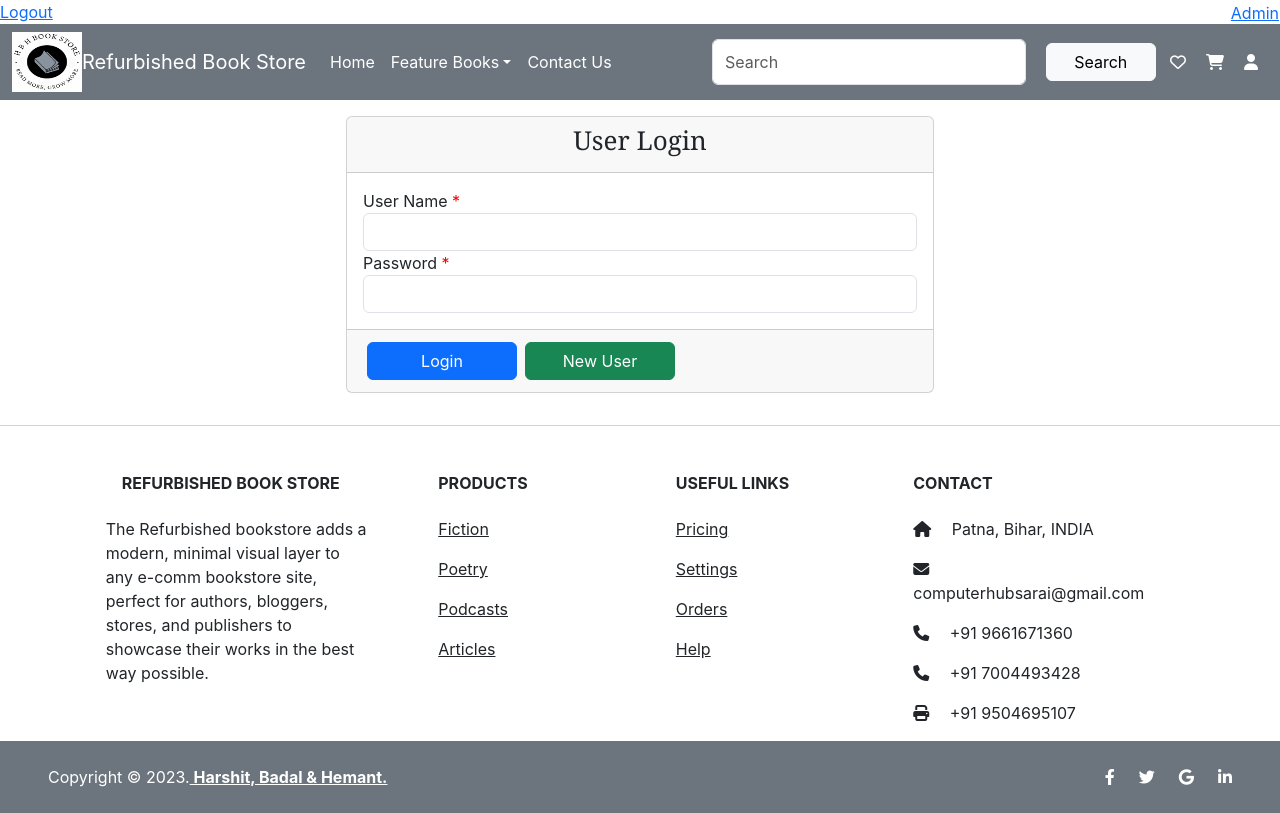
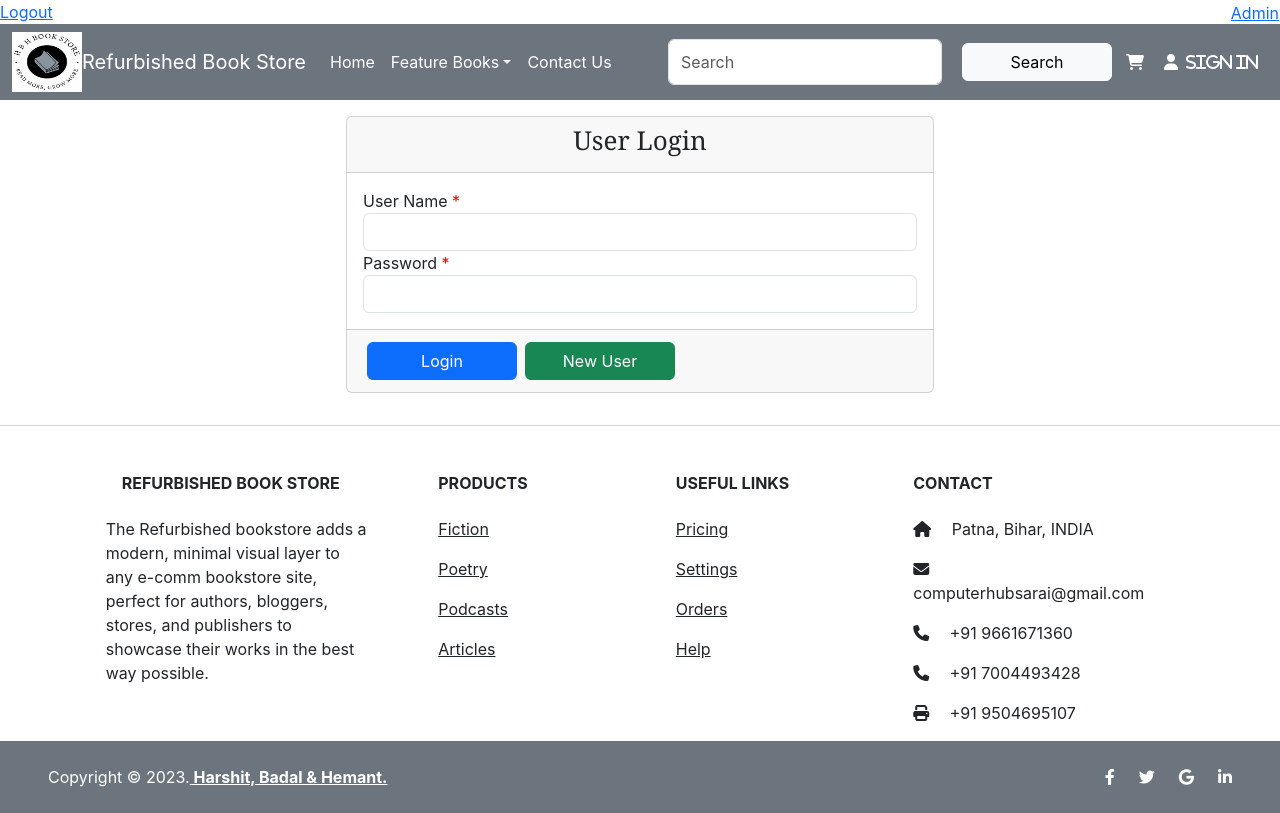
Before and after one commit to imbadalanand/Final-year, a React (Create React App) app: page /Login in a window 1280 px wide. Built offline with nearby package versions, Linux system fonts and the light colour scheme; some icons are missing.

Commit message:
login & logout

```diff
--- a/db.json
+++ b/db.json
@@ -234,6 +234,16 @@
       "country": "india",
       "address": "sarai",
       "gender": "male"
+    },
+    {
+      "id": "harshit",
+      "name": "Harshit Brand",
+      "password": "12345",
+      "email": "harshit@gmail.com",
+      "phone": "9966699666",
+      "country": "india",
+      "address": "KANKANRBAGH DON",
+      "gender": "male"
     }
   ]
 }
--- a/src/App.js
+++ b/src/App.js
@@ -9,7 +9,6 @@ import Signup from "./components/Signup"
 import Contact from "./components/Contact"
 import Cart from "./components/Cart"
 import Footer from "./components/Footer"
-import Wishlist from "./components/Wishlist";
 import AdminLogin from "./components/Admin/AdminLogin";
 import Carousel from "./components/Carousel";
 import Pagination from "./components/Pagination";
@@ -32,15 +31,16 @@ function App() {
       </header>
       <main>
         <Routes>
-          <Route path="/product/:productId" element={<ProductScreen />} />
+
+
           <Route path="/" element={<HomeScreen />} />
           <Route path="/Login" element={<Login />} />
           <Route path="/Signup" element={<Signup/>} />
+          <Route path="/product/:productId" element={<ProductScreen />} />
           <Route path="/Contact" element={<Contact/>} />
           <Route path="/Cart" element={<Cart/>} />
-          <Route path="/Wishlist" element={<Wishlist/>} />
           <Route path="/AdminL" element={<AdminLogin />} />
-              <Route path="/Admin" element={<Admin />} />
+          <Route path="/Admin" element={<Admin />} />
           <Route path="/Carousel" element={<Carousel/>} />
           <Route path="/Pagination" element={<Pagination/>} />
           <Route path="/Review" element={<Review/>} />
--- a/src/components/Login.js
+++ b/src/components/Login.js
@@ -15,15 +15,15 @@ const Login = () => {
       fetch("http://localhost:5000/users/"+id).then((res)=>{
         return res.json();
       }).then((resp)=>{
-        //console.log(resp)
+        console.log(resp)
         if(Object.keys(resp).length===0){
           alert('Please Enter valid username');
         }else{
           if (resp.id === id && resp.password === password){
             alert('Success');
-
+            localStorage.setItem("user", JSON.stringify(resp));
+            localStorage.setItem("loggedin", true);
             usenavigate('/')
-
           }else{
             alert('Please Enter valid credentials');
           }
--- a/src/components/Navbar.js
+++ b/src/components/Navbar.js
@@ -1,13 +1,16 @@
+import React, { useState, useEffect } from "react";
+import { useDispatch, useSelector } from "react-redux";
+import { Link, useNavigate } from "react-router-dom";
 
-import React, { useState } from 'react'
-import { useDispatch, useSelector } from 'react-redux';
-import { Link } from "react-router-dom";
-// import data from "../data"
-import { updateFilteredProduct } from "../redux/actions/action"
+import { updateFilteredProduct } from "../redux/actions/action";
+import Login from "./Login";
+import { Nav, NavDropdown } from "react-bootstrap";
 
 const Navbar = () => {
-    const dispatch = useDispatch()
-    const allProduct = useSelector((s) => s.cartReducer.allProduct)
+
+  const dispatch = useDispatch();
+  const allProduct = useSelector((s) => s.cartReducer.allProduct);
+  const navigate = useNavigate();
 
   const filterResult = (catItem) => {
     const result = allProduct.filter((curData) => {
@@ -15,62 +18,149 @@ const Navbar = () => {
     });
     console.log("result", result);
     dispatch(updateFilteredProduct(result));
-    }
+  };
 
   const [searchid, searchupdate] = useState("");
 
 
+  const userInfo = JSON.parse(localStorage.getItem("user"));
+
+
+
+
+
+  const handleLogout = () => {
+    localStorage.removeItem("loggedin");
+    localStorage.removeItem("user");
+    navigate("/Login");
+  };
+
   return (
     <>
-            <Link to={'/login'}>Logout</Link>
+      <Link to={"/login"}>Logout</Link>
       <nav className="navbar navbar-expand-lg bg-secondary text-white">
-                <div className="container-fluid" style={{ color: "white" }} >
+        <div className="container-fluid" style={{ color: "white" }}>
           <img src="../images/logo.png" style={{ width: "70px", height: "60px" }} alt="" />
-                    <Link className="navbar-brand" to="/" style={{ color: "white" }}>Refurbished Book Store</Link>
-                    <button className="navbar-toggler" type="button" data-bs-toggle="collapse" data-bs-target="#navbarSupportedContent" aria-controls="navbarSupportedContent" aria-expanded="false" aria-label="Toggle navigation">
+          <Link className="navbar-brand" to="/" style={{ color: "white" }}>
+            Refurbished Book Store
+          </Link>
+          <button
+            className="navbar-toggler"
+            type="button"
+            data-bs-toggle="collapse"
+            data-bs-target="#navbarSupportedContent"
+            aria-controls="navbarSupportedContent"
+            aria-expanded="false"
+            aria-label="Toggle navigation">
             <span className="navbar-toggler-icon"></span>
           </button>
           <div className="collapse navbar-collapse" id="navbarSupportedContent">
             <ul className="navbar-nav me-auto mb-2 mb-lg-0">
               <li className="nav-item">
-                                <Link className="nav-link" aria-current="page" to="/" style={{ color: "white" }}>Home</Link>
+                <Link className="nav-link" aria-current="page" to="/" style={{ color: "white" }}>
+                  Home
+                </Link>
               </li>
               <li className="nav-item dropdown">
-                                <Link className="nav-link dropdown-toggle" to="#" role="button" data-bs-toggle="dropdown" aria-expanded="false" style={{ color: "white" }}>
+                <Link
+                  className="nav-link dropdown-toggle"
+                  to="#"
+                  role="button"
+                  data-bs-toggle="dropdown"
+                  aria-expanded="false"
+                  style={{ color: "white" }}>
                   Feature Books
                 </Link>
                 <ul className="dropdown-menu">
-                                    <li><Link className="dropdown-item" onClick={() => filterResult("Fiction")}>Fiction</Link></li>
-                                    <li><Link className="dropdown-item" onClick={() => filterResult("Science")}>Science</Link></li>
-                                    <li><Link className="dropdown-item" onClick={() => filterResult("Religious")}>Religious</Link></li>
-                                    <li><Link className="dropdown-item" onClick={() => filterResult("Romance")}>Romance</Link></li>
-                                    <li><Link className="dropdown-item" onClick={() => filterResult("Biography")}>Biography</Link></li>
-                                    <li><Link className="dropdown-item" onClick={() => filterResult("Finance")}>Finance</Link></li>
+                  <li>
+                    <Link className="dropdown-item" onClick={() => filterResult("Fiction")}>
+                      Fiction
+                    </Link>
+                  </li>
+                  <li>
+                    <Link className="dropdown-item" onClick={() => filterResult("Science")}>
+                      Science
+                    </Link>
+                  </li>
+                  <li>
+                    <Link className="dropdown-item" onClick={() => filterResult("Religious")}>
+                      Religious
+                    </Link>
+                  </li>
+                  <li>
+                    <Link className="dropdown-item" onClick={() => filterResult("Romance")}>
+                      Romance
+                    </Link>
+                  </li>
+                  <li>
+                    <Link className="dropdown-item" onClick={() => filterResult("Biography")}>
+                      Biography
+                    </Link>
+                  </li>
+                  <li>
+                    <Link className="dropdown-item" onClick={() => filterResult("Finance")}>
+                      Finance
+                    </Link>
+                  </li>
                 </ul>
               </li>
               <li className="nav-item">
-                                <Link className="nav-link" to="/Contact" style={{ color: "white" }} >Contact Us</Link>
+                <Link className="nav-link" to="/Contact" style={{ color: "white" }}>
+                  Contact Us
+                </Link>
               </li>
             </ul>
             <form className="d-flex" role="search">
-                            <input className="form-control me-3" type="search" placeholder="Search" aria-label="Search" />
-                            <button className="btn btn-light" type="submit">Search</button>
+              <input
+                value={searchid}
+                onChange={(e) => searchupdate(e.target.value)}
+                className="form-control me-3"
+                type="text"
+                id="userInput"
+                placeholder="Search"
+                aria-label="Search"
+              />
+              <Link to={`/Search/${searchid}`}>
+                <button className="btn btn-light" type="submit">
+                  Search
+                </button>
+              </Link>
             </form>
-                        {/* <Link to="#"><i className="fa-solid fa-bell" style={{margin:"10px 10px", color: "white"}} ></i></Link> */}
-                        <Link to="/Wishlist"><i className="fa-regular fa-heart" style={{ margin: "10px 10px", color: "white" }} ></i></Link>
-                        <Link to="/Cart" ><i className="fa-solid fa-cart-shopping" style={{ margin: "10px 10px", color: "white" }} ></i></Link>
-                        <Link to="/Login" ><i className="fa-solid fa-user" style={{ margin: "10px 10px", color: "white" }} ></i></Link>
-                    </div>
+
+            <Link to="/Cart">
+              <i className="fa-solid fa-cart-shopping" style={{ margin: "10px 10px", color: "white" }}></i>
+            </Link>
+
+          { userInfo? (
+            <NavDropdown title={userInfo.name} id="username">
+                <Link to='/profile'>
+                    <NavDropdown.Item>
+                        Profile
+                    </NavDropdown.Item>
+                    <NavDropdown.Item onClick={handleLogout}>
+                        Logout
+                    </NavDropdown.Item>
+                </Link>
+
+            </NavDropdown>
+          ) : (
+            <Link to='/Login'>
+               <i className="fa-solid fa-user" style={{ margin: "10px 10px", color: "white" }}>&nbsp; Sign In</i>
+
+
+
+            </Link>
+          )}
+
 
           </div>
+        </div>
       </nav>
-            <div className='admin' style={{ position: "absolute", top: "1px", right: "1px", border: "cover" }}>
+      <div className="admin" style={{ position: "absolute", top: "1px", right: "1px", border: "cover" }}>
         <Link to="/AdminL">Admin</Link>
       </div>
     </>
-    )
-}
-
-
+  );
+};
 
 export default Navbar;
--- a/src/components/Wishlist.js
+++ /dev/null
@@ -1,11 +0,0 @@
-import React from 'react'
-
-const Wishlist = () => {
-  return (
-    <div>
-      Wishlist
-    </div>
-  )
-}
-
-export default Wishlist
```
Also changed, not shown: src/Services/Protected.js (added, +10 -0 lines), src/components/Cart.js (+0 -36 lines). Lines whose indentation alone changed are shown as unchanged.
